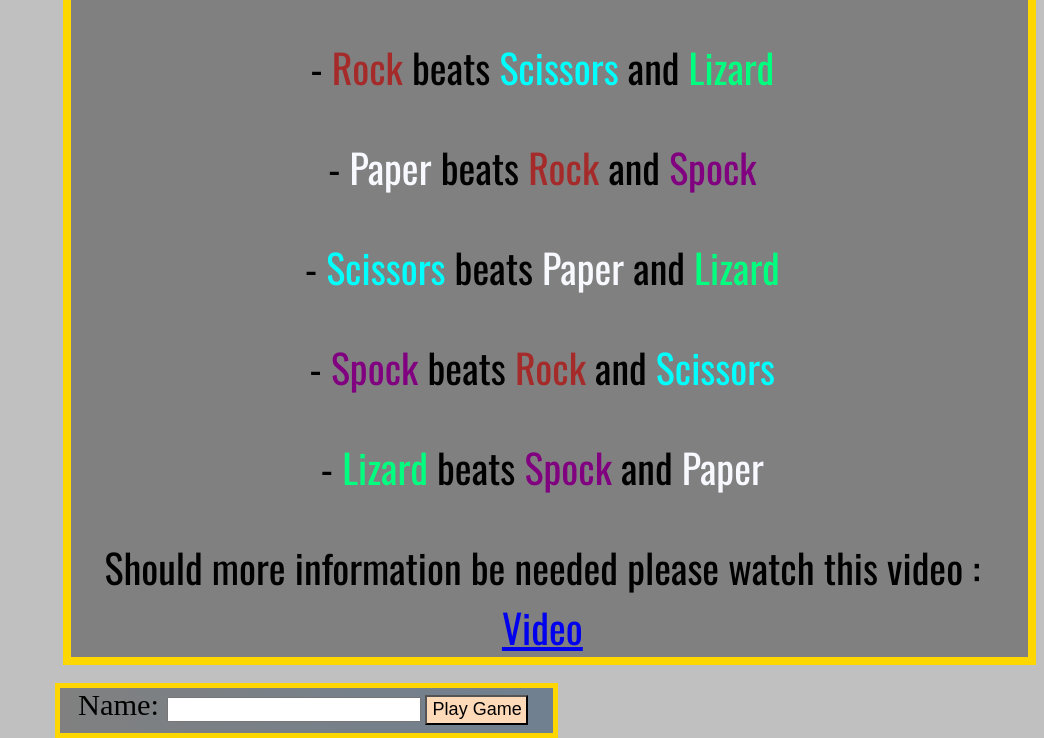
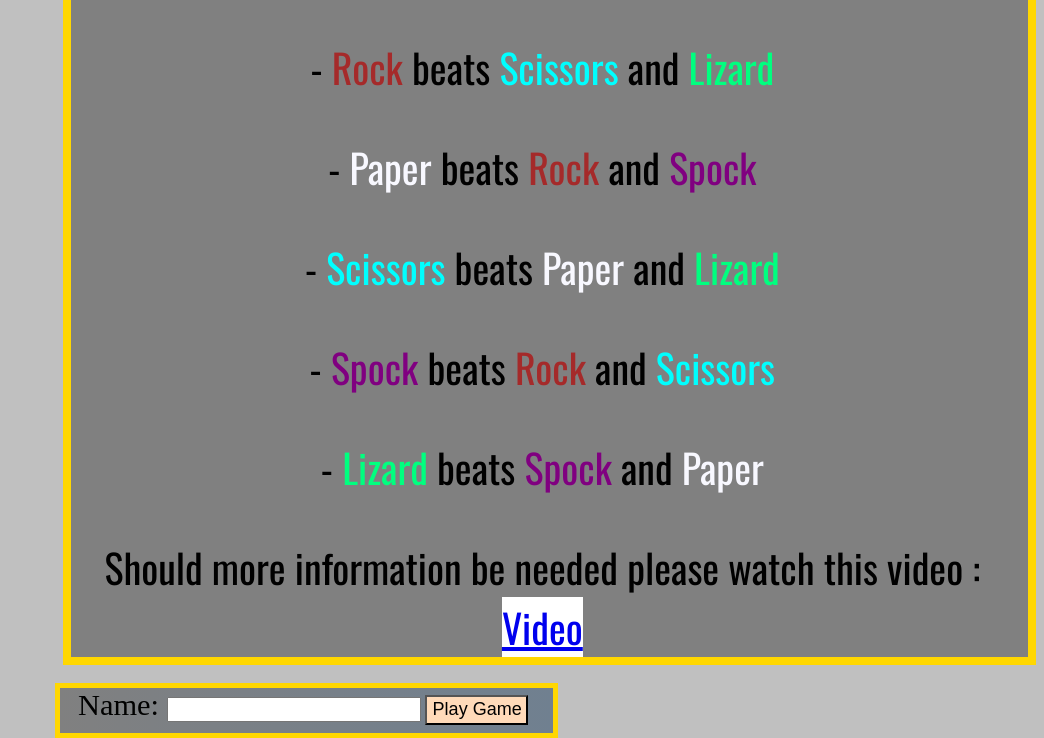
Before and after one commit to 0w3nM/javascript_portfolio_2_project_rock_paper_scissors_game, a plain HTML site: page index.html in a window 1280 px wide. In both pictures the pointer is over the link "Video". Shown: the part 744-1482 px from the top of the page, without its empty margins (236-1280 px from the left). Drawn offline with nearby package versions, Linux system fonts and the light colour scheme; a web font is replaced by a local one.

Commit message:
Added content to the credit section of README, added hover stylings to the link

```diff
--- a/assets/css/style.css
+++ b/assets/css/style.css
@@ -91,6 +91,10 @@ html {
     text-decoration: underline;
     font-size: 2.5rem;
     font-family: "Skranji", "sans-serif"
+}
+
+.link:active, a:hover{
+    background-color: #ffffff;
 }
 
 /*--------------------Buttons */
```
Also changed, not shown: 1 other file.
